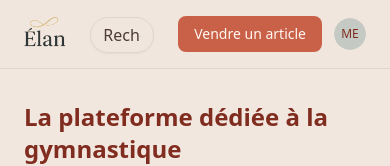
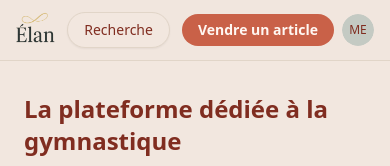
Before and after one commit to AlexisMtks/Elan, a Next.js app: page / in a window 390 px wide. Shown: the top 166 px of the page. Built offline with nearby package versions, Linux system fonts and the light colour scheme; no server answers; the database is empty.

Commit message:
feat(layout): améliore le header sur mobile

```diff
--- a/src/components/layout/header.tsx
+++ b/src/components/layout/header.tsx
@@ -169,7 +169,7 @@ export function Header({ variant = "default" }: HeaderProps) {
 
   return (
       <header className="border-b bg-background/80">
-        <div className="mx-auto flex max-w-[1440px] items-center gap-6 px-6 py-4">
+        <div className="mx-auto flex max-w-[1440px] items-center gap-3 px-4 py-3 md:gap-6 md:px-6 md:py-4">
           {/* Logo */}
           <Link href="/" className="flex items-center">
             {/* LOGO MOBILE */}
@@ -219,7 +219,12 @@ export function Header({ variant = "default" }: HeaderProps) {
 
           {/* Barre de recherche */}
           {showSearch && (
-              <form className="flex-1" onSubmit={handleSearchSubmit}>
+              <>
+                {/* Desktop : champ de recherche complet */}
+                <form
+                    className="hidden flex-1 md:block"
+                    onSubmit={handleSearchSubmit}
+                >
                   <Input
                       placeholder="Rechercher…"
                       className="rounded-full translate-y-[1px]"
@@ -227,11 +232,31 @@ export function Header({ variant = "default" }: HeaderProps) {
                       onChange={(e) => setSearch(e.target.value)}
                   />
                 </form>
+
+                {/* Mobile : bouton pill qui renvoie vers la page de recherche */}
+                <Link
+                    href="/research"
+                    className="flex-1 md:hidden"
+                    aria-label="Rechercher un article"
+                >
+                  <Button
+                      variant="outline"
+                      className="w-full justify-start rounded-full px-4 text-sm font-medium"
+                  >
+                    Recherche
+                  </Button>
+                </Link>
+              </>
           )}
 
-          <div className="flex items-center gap-3">
+          <div className="flex items-center gap-2 sm:gap-3">
             <Link href="/sell">
-              <Button>Vendre un article</Button>
+              <Button
+                  size="sm"
+                  className="whitespace-nowrap rounded-full px-4 text-sm font-semibold"
+              >
+                Vendre un article
+              </Button>
             </Link>
 
             {/* Icône / menu compte */}
@@ -253,7 +278,7 @@ export function Header({ variant = "default" }: HeaderProps) {
                     >
                       <Avatar className="h-8 w-8 cursor-pointer">
                         {avatarUrl && (
-                            <AvatarImage src={avatarUrl} alt="Photo de profil" />
+                            <AvatarImage src={avatarUrl} alt="Photo de profil"/>
                         )}
                         <AvatarFallback className="text-xs">
                           {avatarInitials}
@@ -273,15 +298,15 @@ export function Header({ variant = "default" }: HeaderProps) {
                     <DropdownMenuItem onClick={handleToggleTheme}>
                   <span className="mr-2 flex h-4 w-4 items-center justify-center">
                     {theme.mode === "light" ? (
-                        <Moon className="h-4 w-4" />
+                        <Moon className="h-4 w-4"/>
                     ) : (
-                        <Sun className="h-4 w-4" />
+                        <Sun className="h-4 w-4"/>
                     )}
                   </span>
                       {theme.mode === "light" ? "Mode sombre" : "Mode clair"}
                     </DropdownMenuItem>
 
-                    <DropdownMenuSeparator />
+                    <DropdownMenuSeparator/>
                     <DropdownMenuItem onClick={handleLogout}>
                       Se déconnecter
                     </DropdownMenuItem>
```
Lines whose indentation alone changed are shown as unchanged.
